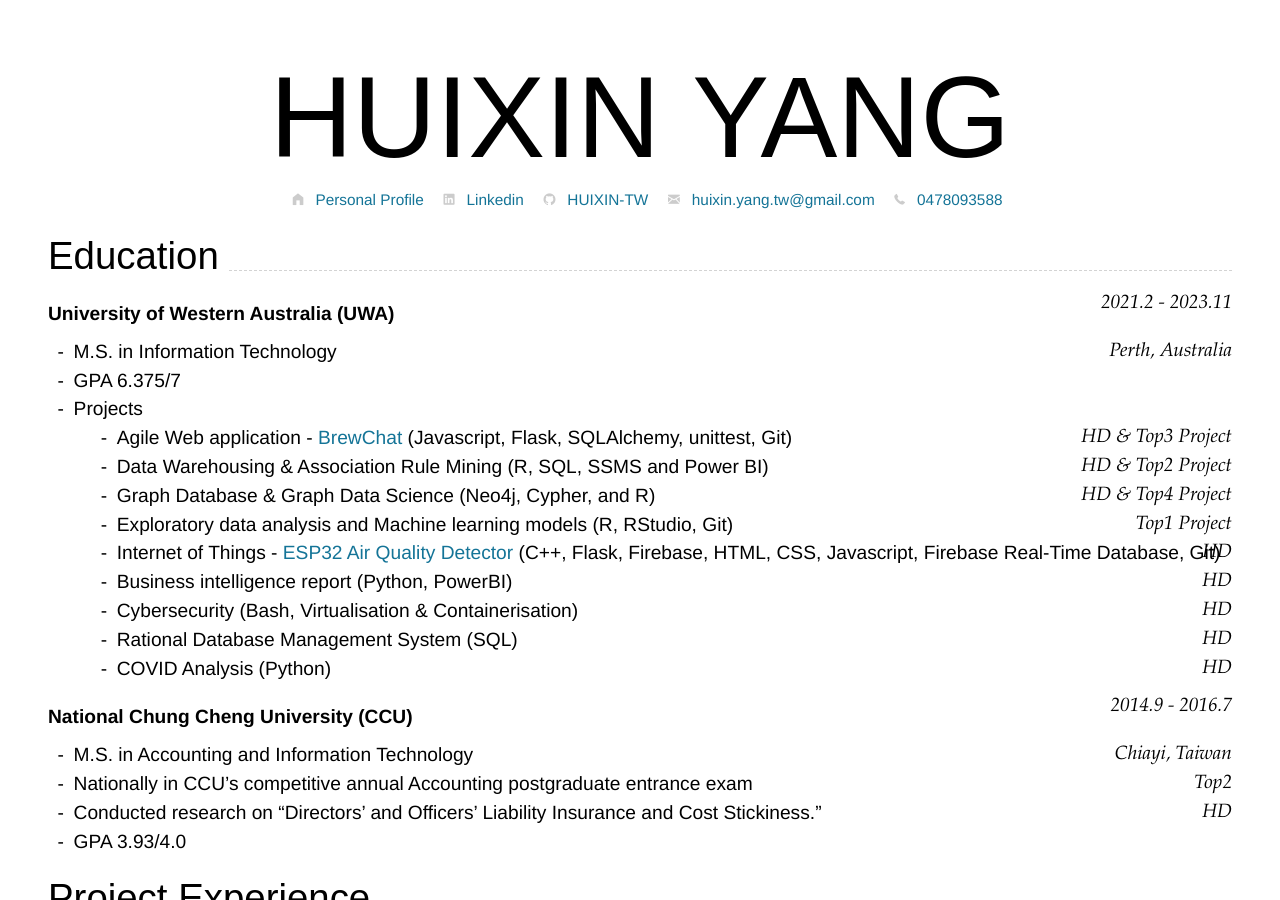
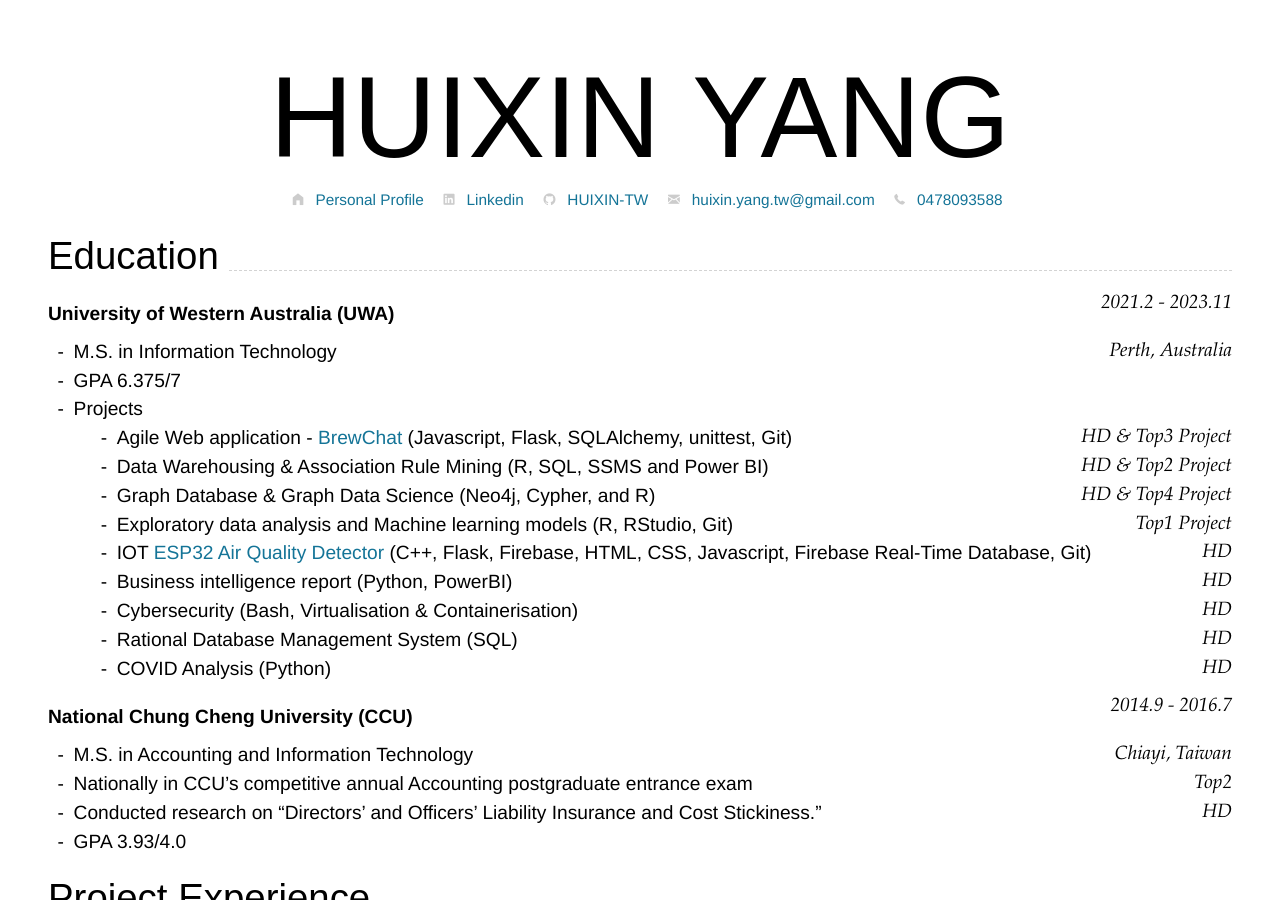
Before and after one commit to HUIXIN-TW/Resume, a Jekyll site: the page built from index.md, in a window 1280 px wide and 900 px high. Built offline with Jekyll 4.4.1, drawn with Linux system fonts in a browser that asks for light colours; nearby versions of some CDN libraries; some of the changed text lies outside the part shown.

Commit message:
Update index.md

```diff
--- a/index.md
+++ b/index.md
@@ -49,10 +49,10 @@ Perth, Australia
     -   Data Warehousing & Association Rule Mining (R, SQL, SSMS and Power BI) `HD & Top2 Project`
     -   Graph Database & Graph Data Science (Neo4j, Cypher, and R) `HD & Top4 Project`
     -   Exploratory data analysis and Machine learning models (R, RStudio, Git) `Top1 Project`
-    -   Internet of Things - [ESP32 Air Quality Detector](https://github.com/HUIXIN-TW/CITS5506IOT) (C++, Flask, Firebase, HTML, CSS, Javascript, Firebase Real-Time Database, Git) `HD`
+    -   IOT [ESP32 Air Quality Detector](https://github.com/HUIXIN-TW/CITS5506IOT) (C++, Flask, Firebase, HTML, CSS, Javascript, Firebase Real-Time Database, Git) `HD`
     -   Business intelligence report (Python, PowerBI) `HD`
     -   Cybersecurity (Bash, Virtualisation & Containerisation) `HD`
-	-   Rational Database Management System (SQL) `HD`
+    -   Rational Database Management System (SQL) `HD`
     -   COVID Analysis (Python) `HD`
 
 <!--
@@ -312,10 +312,10 @@ Perth, Australia
     -   Data Warehousing & Association Rule Mining (R, SQL, SSMS and Power BI) `HD & Top2 Project`
     -   Graph Database & Graph Data Science (Neo4j, Cypher, and R) `HD & Top4 Project`
     -   Exploratory data analysis and Machine learning models (R, RStudio, Git) `Top1 Project`
-    -   Internet of Things - [ESP32 Air Quality Detector](https://github.com/HUIXIN-TW/CITS5506IOT) (C++, Flask, Firebase, HTML, CSS, Javascript, Firebase Real-Time Database, Git) `HD`
+    -   IOT [ESP32 Air Quality Detector](https://github.com/HUIXIN-TW/CITS5506IOT) (C++, Flask, Firebase, HTML, CSS, Javascript, Firebase Real-Time Database, Git) `HD`
     -   Business intelligence report (Python, PowerBI) `HD`
     -   Cybersecurity (Bash, Virtualisation & Containerisation) `HD`
-	-   Rational Database Management System (SQL) `HD`
+    -   Rational Database Management System (SQL) `HD`
     -   COVID Analysis (Python) `HD`
 
 
```
